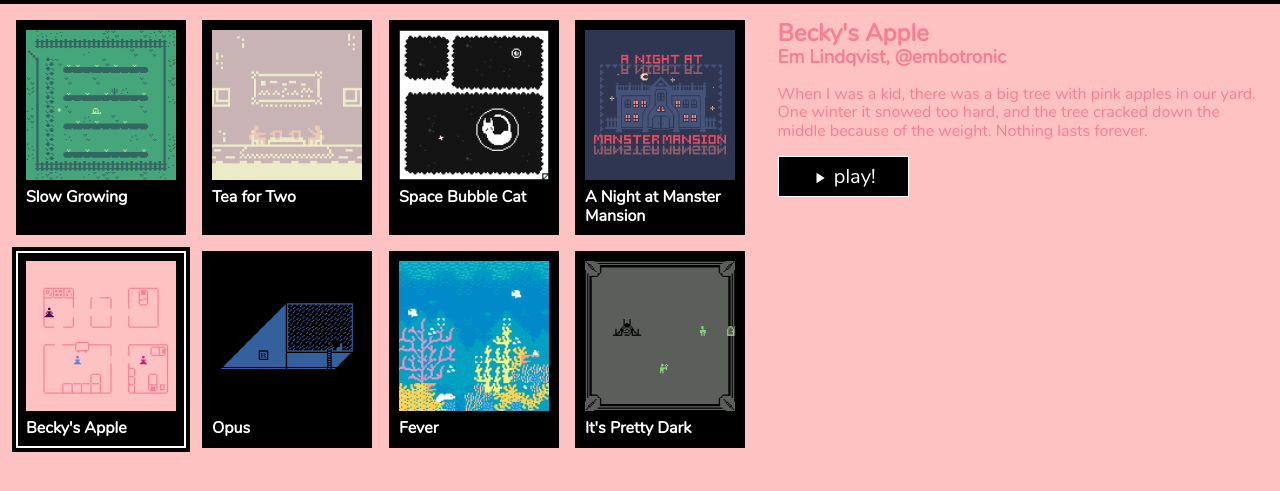
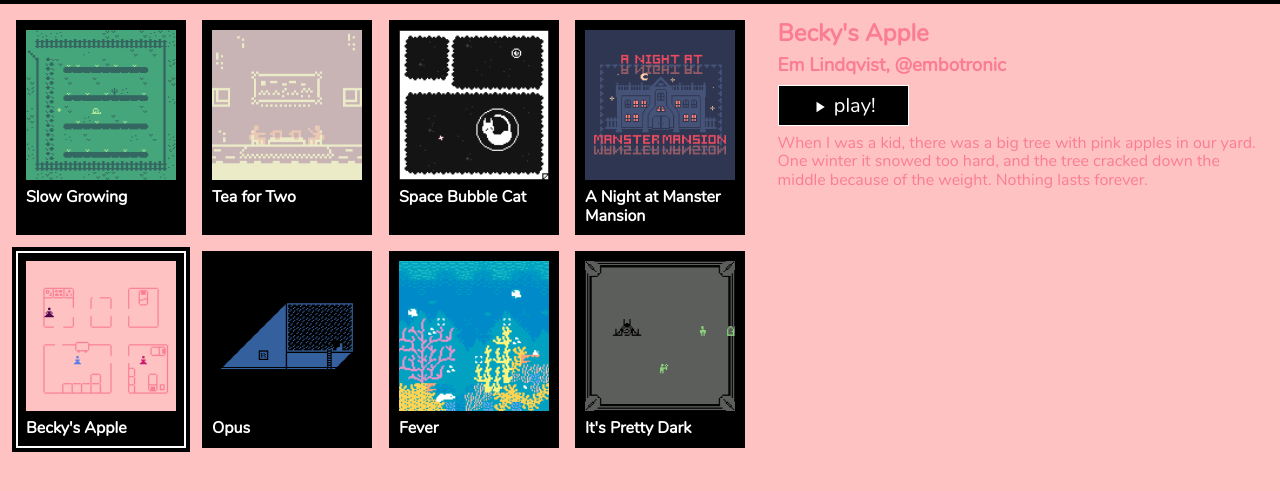
Before and after one commit to E-beth/pixelpop_launcher, an Electron app: page src/index.html in a window 1280 px wide. Shown: the part 49-540 px from the top of the page. Drawn offline with Linux system fonts and the light colour scheme.

Commit message:
move play button up
keeps it in a consistent place when changing games

```diff
--- a/src/index.html
+++ b/src/index.html
@@ -36,10 +36,10 @@
 			<aside id="game_info">
 				<h2 id="game_info_title"></h2>
 				<h3 id="game_info_author"></h3>
-				<p id="game_info_blurb"></p>
 				<button class="ui-btn" id="game_info_play_button">
 					<i class="material-icons">play_arrow</i> play!
 				</button>
+				<p id="game_info_blurb"></p>
 			</aside>
 		</main>
 		<div id="about_bitsy" style="display:none;"
--- a/src/style/style.css
+++ b/src/style/style.css
@@ -125,6 +125,11 @@ body {
 #game_info {
 	overflow-y: auto;
 	padding: 1rem;
+}
+
+#game_info > * {
+	margin-top: 0;
+	margin-bottom: 0.5rem;
 }
 
 #game_select {
```
